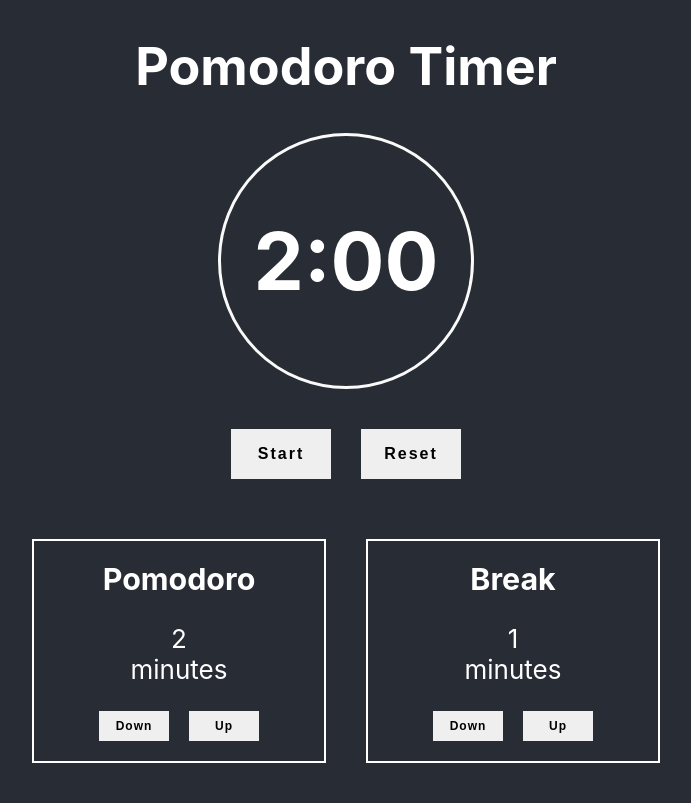
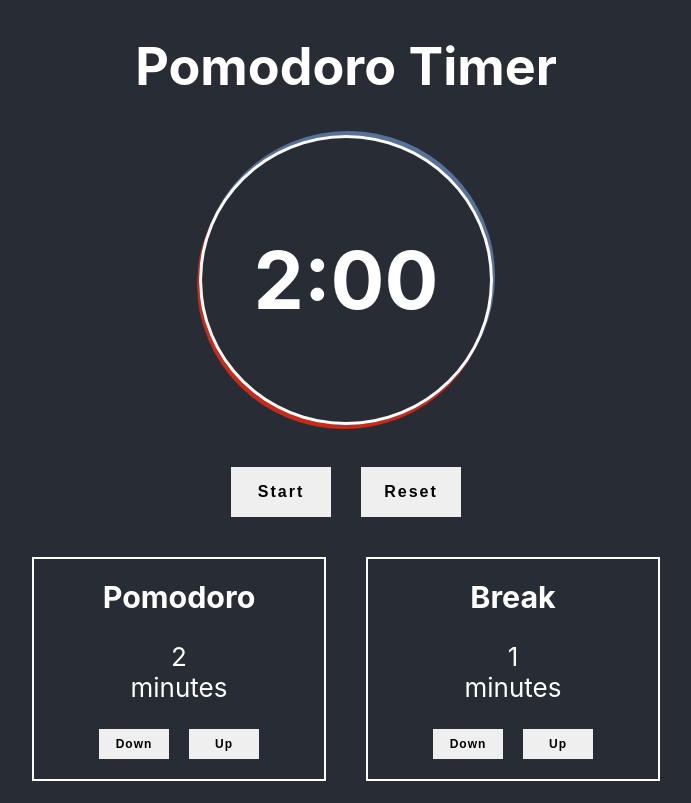
Before and after one commit to noel-thomson/pomodoro-timer, a React (Create React App) app: page / in a window 1280 px wide. Shown: the whole page, without its empty margins (294-985 px from the left). Built offline with nearby package versions, Linux system fonts and the light colour scheme.

Commit message:
animation

```diff
--- a/src/App.js
+++ b/src/App.js
@@ -4,8 +4,8 @@ import Session from "./Components/Session";
 import "./App.scss";
 
 function App() {
-  const [pomodoro, setPomodoro] = useState(2);
-  const [recess, setRecess] = useState(1);
+  const [pomodoro, setPomodoro] = useState(2); // adjust
+  const [recess, setRecess] = useState(1); // adjust
   const [minutes, setMinutes] = useState(pomodoro);
   const [seconds, setSeconds] = useState(0);
   const [on, setOn] = useState(false);
@@ -17,7 +17,7 @@ function App() {
       const id = window.setInterval(() => {
         setSeconds((c) => {
           if (c === 0) {
-            return 3;
+            return 3; // adjust
           } else {
             return c - 1;
           }
@@ -27,9 +27,10 @@ function App() {
     }
   }, [on]);
 
-  // decrease minutes / change setting
+  // decrease minutes and switch setting (pomodoro/recess)
   useEffect(() => {
     if (seconds === 3 && minutes > 0) {
+      // adjust
       setMinutes((c) => c - 1);
     } else if (seconds === 0 && minutes === 0) {
       setIsRecess((c) => !c);
@@ -37,12 +38,13 @@ function App() {
     // eslint-disable-next-line react-hooks/exhaustive-deps
   }, [seconds]);
 
-  // set minutes of new setting
+  // set minutes when switching to new setting
   useEffect(() => {
     isRecess ? setMinutes(recess) : setMinutes(pomodoro);
     // eslint-disable-next-line react-hooks/exhaustive-deps
   }, [isRecess]);
 
+  // button functionality
   function reduceTime(title) {
     if (title === "Pomodoro") {
       setPomodoro((c) => c - 1);
@@ -62,10 +64,10 @@ function App() {
 
   return (
     <div className="App">
-      <header className="App-header">
+      <div className="App-wrapper">
         <h1>Pomodoro Timer</h1>
         <Session session={minutes} countdown={seconds} />
-        <div className="component-wrapper">
+        <section className="component-wrapper" id="button-wrapper">
           {on ? (
             <button className="btn pause" onClick={() => setOn(false)}>
               Pause
@@ -85,8 +87,8 @@ function App() {
           >
             Reset
           </button>
-        </div>
-        <div className="row">
+        </section>
+        <section id="session-length-container">
           <SessionLength
             sessionLength={pomodoro}
             clickDown={reduceTime}
@@ -99,8 +101,8 @@ function App() {
             clickUp={increaseTime}
             title="Break"
           />
-        </div>
-      </header>
+        </section>
+      </div>
     </div>
   );
 }
--- a/src/App.scss
+++ b/src/App.scss
@@ -1,16 +1,27 @@
+body {
+  text-align: center;
+  background-color: #282c34;
+}
 .App {
-  text-align: center;
-  .App-header {
-    background-color: #282c34;
+  .App-wrapper {
     min-height: 100vh;
+    max-width: 100vw;
     display: flex;
     flex-direction: column;
     align-items: center;
     justify-content: center;
     font-size: calc(10px + 2vmin);
     color: white;
-    .row {
+    #session-length-container {
       display: flex;
+    }
+    @media screen and (max-width: 600px) {
+      #session-length-container {
+        flex-direction: column;
+        #session-length {
+          margin: 10px;
+        }
+      }
     }
     .component-wrapper {
       padding: 20px;
@@ -37,26 +48,68 @@
 }
 
 #session {
-  margin-bottom: 20px;
-  padding: 5px;
-  height: 15rem;
-  width: 15rem;
-  border: 3px solid #fafafa;
-  border-radius: 50%;
+  position: relative;
   display: flex;
   justify-content: center;
   align-items: center;
+  border-radius: 50%;
+  #session-circle {
+    // padding: 5px;
+    height: 18rem;
+    width: 17.75rem;
+    border: 3px solid #fafafa;
+    border-radius: 50%;
+    animation: 1s linear infinite alternate shadow, 4s linear infinite spin;
+    // &.paused {
+    // animation: none;
+    // transition: 0.3s transform;
+    // }
+  }
+  @media screen and (max-width: 525px) {
+    #session-circle {
+      height: 15rem;
+      width: 14.75rem;
+    }
+  }
+  @media screen and (max-width: 400px) {
+    #session-circle {
+      height: 13rem;
+      width: 12.75rem;
+    }
+  }
   h2 {
     font-size: 5rem;
     font-weight: bolder;
     margin: 0;
+    position: absolute;
   }
+}
+@keyframes shadow {
+  from {
+    box-shadow: 0 0 0 0 #cb2918, 0 0 0 0 #56719a;
+  }
+  to {
+    box-shadow: 0.25rem 0.125rem 0 0 #cb2918, -0.25rem -0.125rem 0 0 #56719a;
+  }
+}
+
+@keyframes spin {
+  from {
+    transform: rotate(0deg);
+  }
+  to {
+    transform: rotate(360deg);
+  }
+}
+
+#button-wrapper {
+  margin-top: 20px;
 }
 
 #session-length {
   width: 250px;
   border: 2px solid white;
-  margin: 40px 20px;
+  margin: 20px;
   h3 {
     margin: 0;
   }
--- a/src/Components/Session.jsx
+++ b/src/Components/Session.jsx
@@ -7,8 +7,9 @@ export default function Session({ session, countdown }) {
   }
 
   return (
-    <div id="session">
+    <section id="session">
+      <div id="session-circle"></div>
       <h2>{`${session}:${countdown}`}</h2>
-    </div>
+    </section>
   );
 }
--- a/src/Components/SessionLength.jsx
+++ b/src/Components/SessionLength.jsx
@@ -7,7 +7,7 @@ export default function SessionLength({
   clickUp,
 }) {
   return (
-    <div className="component-wrapper" id="session-length">
+    <section className="component-wrapper" id="session-length">
       <h3>{title}</h3>
       <p className="session-length-minutes">
         {sessionLength} <br />
@@ -21,6 +21,6 @@ export default function SessionLength({
           Up
         </button>
       </div>
-    </div>
+    </section>
   );
 }
```
